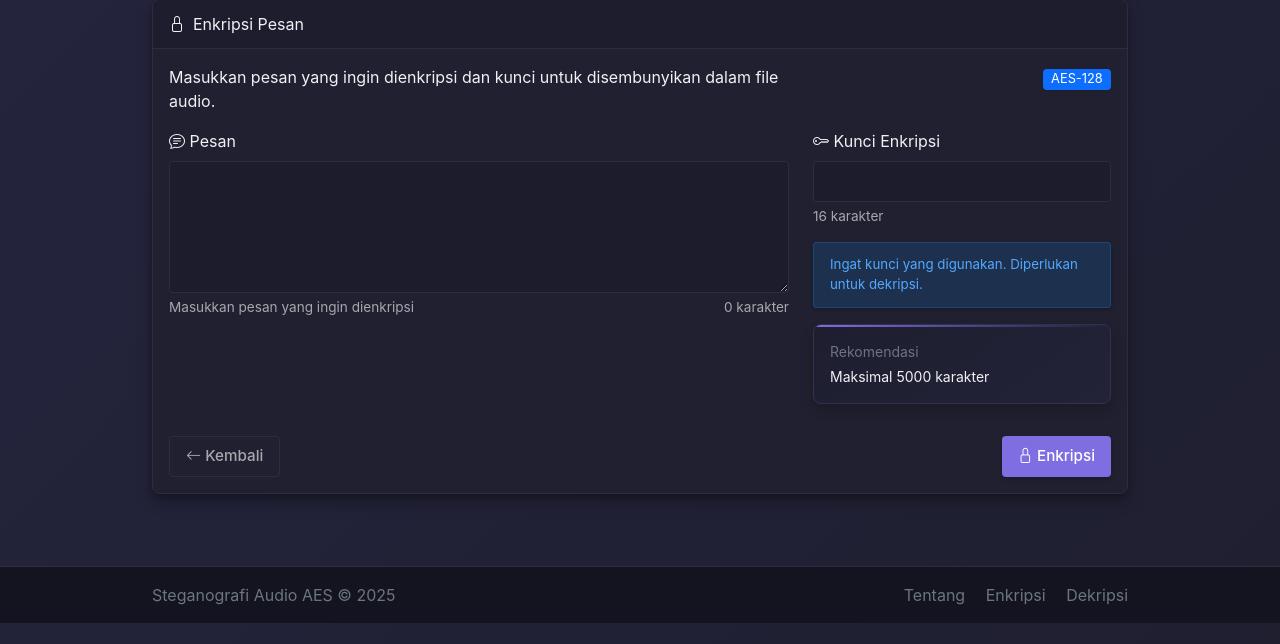
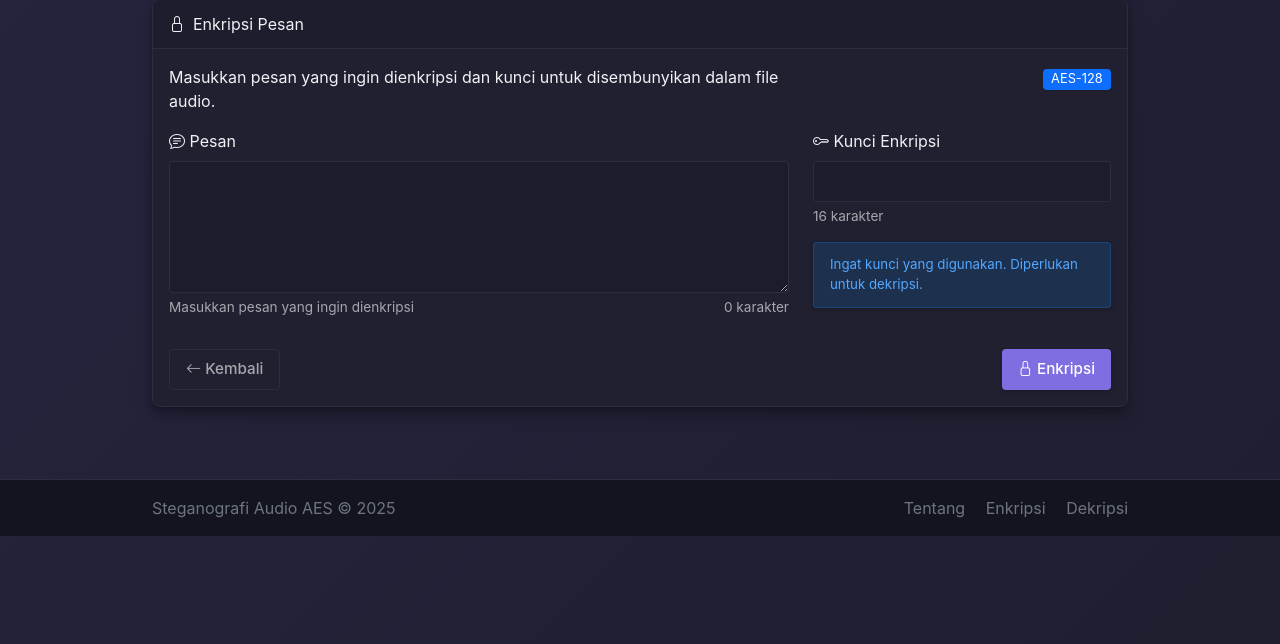
Before and after one commit to raoulhakim/aes-to-hex-to-biner-to-mapping-chord, a Flask app: page /encrypt in a window 1280 px wide. Shown: the part 89-733 px from the top of the page. Run offline with Flask 3, Linux system fonts and the light colour scheme; parts of the project's set-up code (start-up, migrations or seed data) failed here and were passed over.

Commit message:
ketinggalan

```diff
--- a/app/templates/encrypt.html
+++ b/app/templates/encrypt.html
@@ -64,12 +64,12 @@
                         </div>
                     </div>
 
-                    <div class="data-card">
+                    <!-- <div class="data-card">
                         <div class="mb-1 text-muted small">Rekomendasi</div>
                         <div class="small">
                             Maksimal 5000 karakter
                         </div>
-                    </div>
+                    </div> -->
                 </div>
             </div>
 
```
